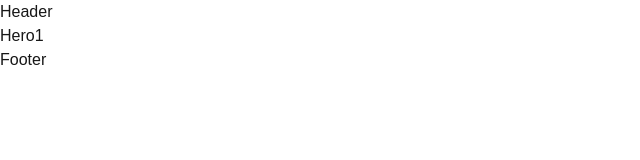
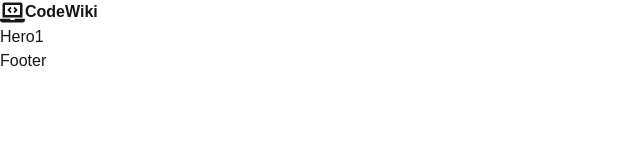
Before and after one commit to ayushbahuguna006-ctrl/Codemap-AI, a Next.js app: page / in a window 1280 px wide. Shown: the top 160 px of the page, without its empty margins (0-640 px from the left). Built offline with nearby package versions, Linux system fonts and the light colour scheme.

Commit message:
[FRONTEND] React-icons library installed and icon imported

```diff
--- a/Components/Header.jsx
+++ b/Components/Header.jsx
@@ -1,8 +1,18 @@
 import React from 'react'
+import { FaLaptopCode } from "react-icons/fa";
 
 function Header() {
   return (
-    <div>Header</div>
+    <div>
+      <div className='flex'>
+        <div>
+          <FaLaptopCode size={25} />
+        </div>
+        <div className='text-base font-semibold'>
+           CodeWiki
+        </div>
+      </div>
+    </div>
   )
 }
 
--- a/package.json
+++ b/package.json
@@ -11,7 +11,8 @@
   "dependencies": {
     "next": "16.2.1",
     "react": "19.2.4",
-    "react-dom": "19.2.4"
+    "react-dom": "19.2.4",
+    "react-icons": "^5.6.0"
   },
   "devDependencies": {
     "@tailwindcss/postcss": "^4",
```
Also changed, not shown: 1 other file (tests, documents, lock files or other folders).
